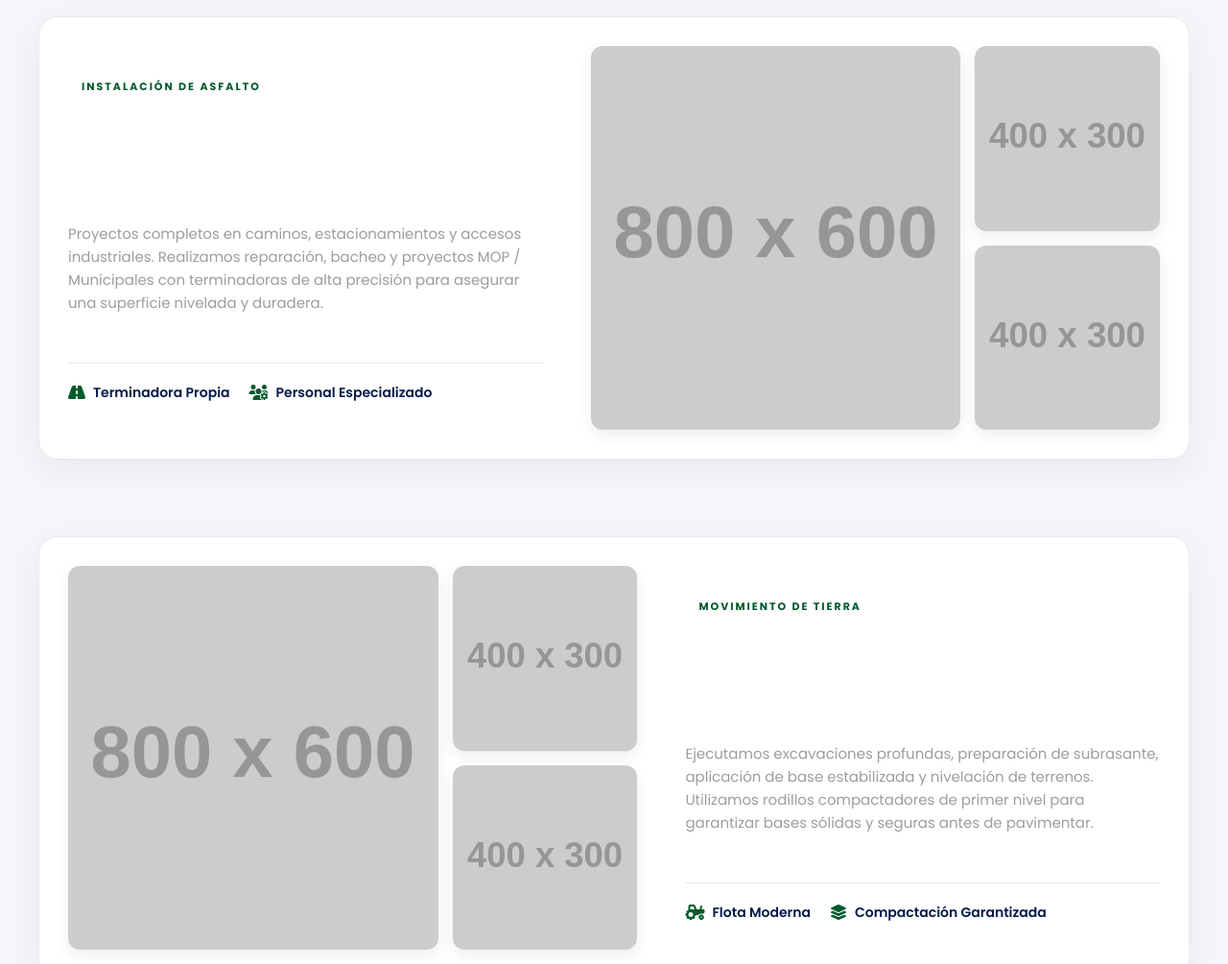
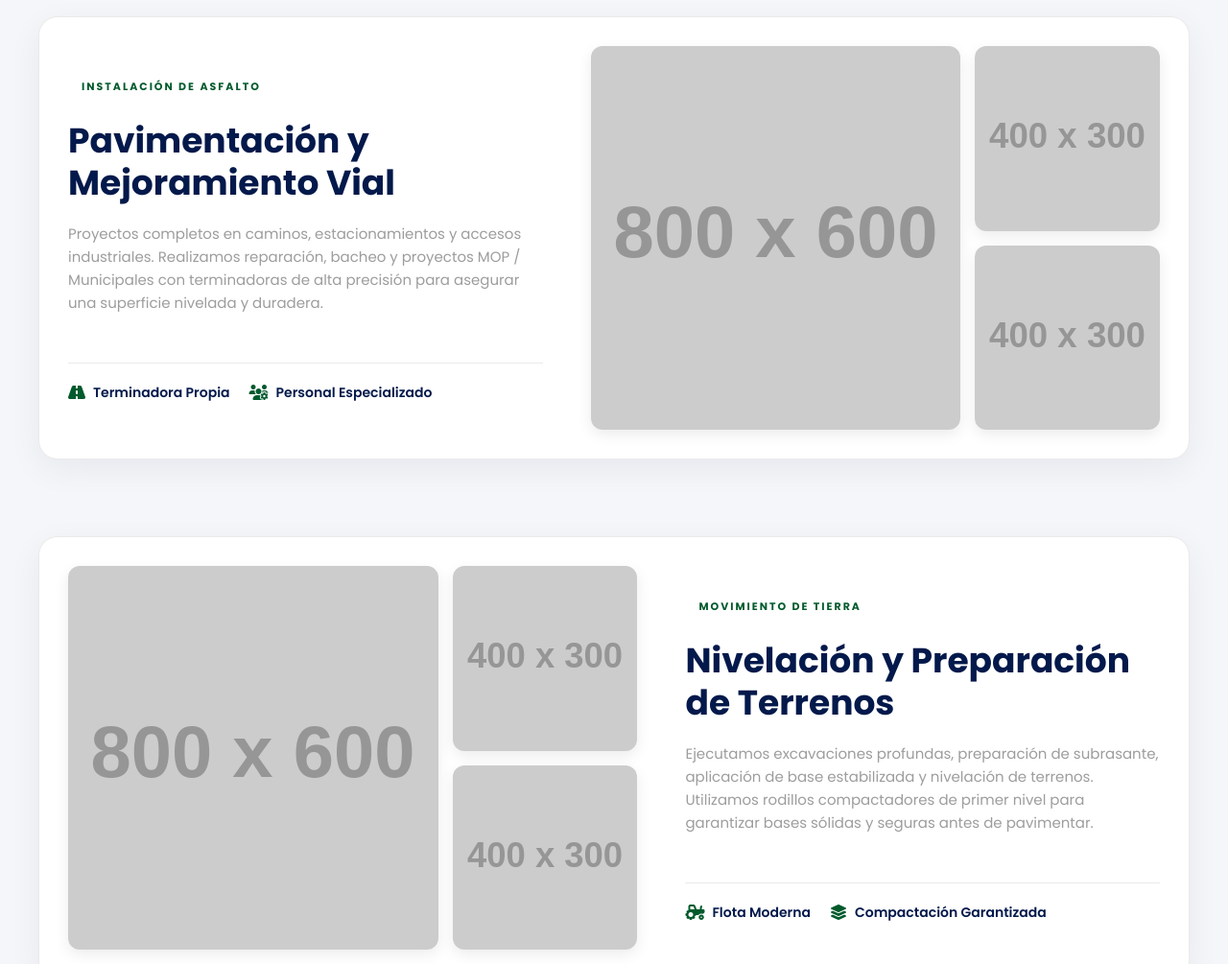
Before and after one commit to miguelrubioh/asfalto-valle, a plain HTML site: page asfalto/index.html in a window 1280 px wide. Shown: the part 1180-2185 px from the top of the page at 96% size. Drawn offline with Linux system fonts and the light colour scheme; placeholder pictures from the web are drawn by us.

Commit message:
Update proyectos.css

```diff
--- a/asfalto/styles/proyectos.css
+++ b/asfalto/styles/proyectos.css
@@ -176,6 +176,10 @@
     box-shadow: 0 15px 35px rgba(3, 25, 75, 0.3); /* Sombra azul */
 }
 
+h3.info-title{
+    color: #03194b !important;
+}
+
 /* --- RESPONSIVE (MÓVIL) --- */
 @media screen and (max-width: 992px) {
     .proyecto-row {
@@ -196,4 +200,5 @@
     .section-title {
         font-size: 32px;
     }
+
 }
```
